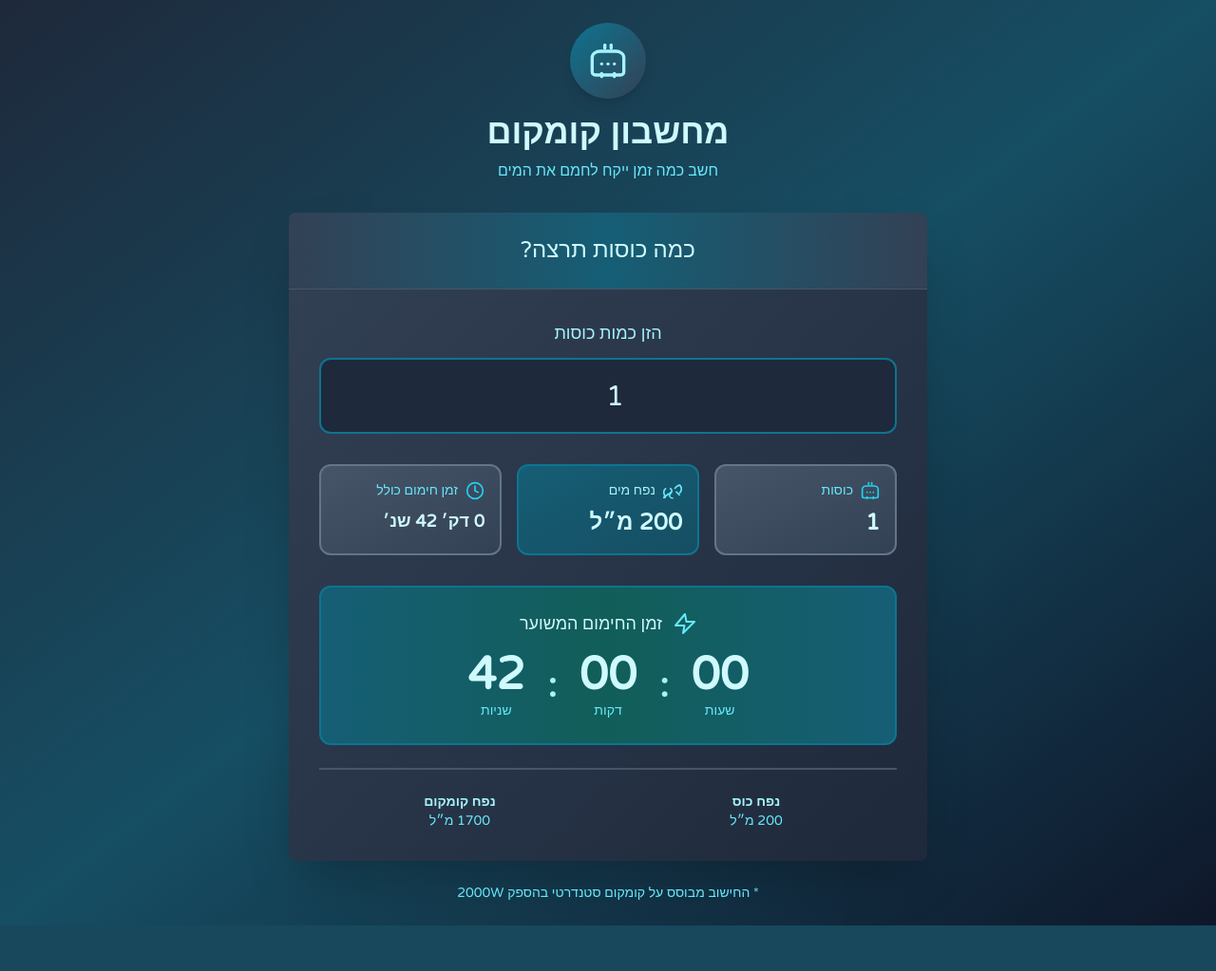
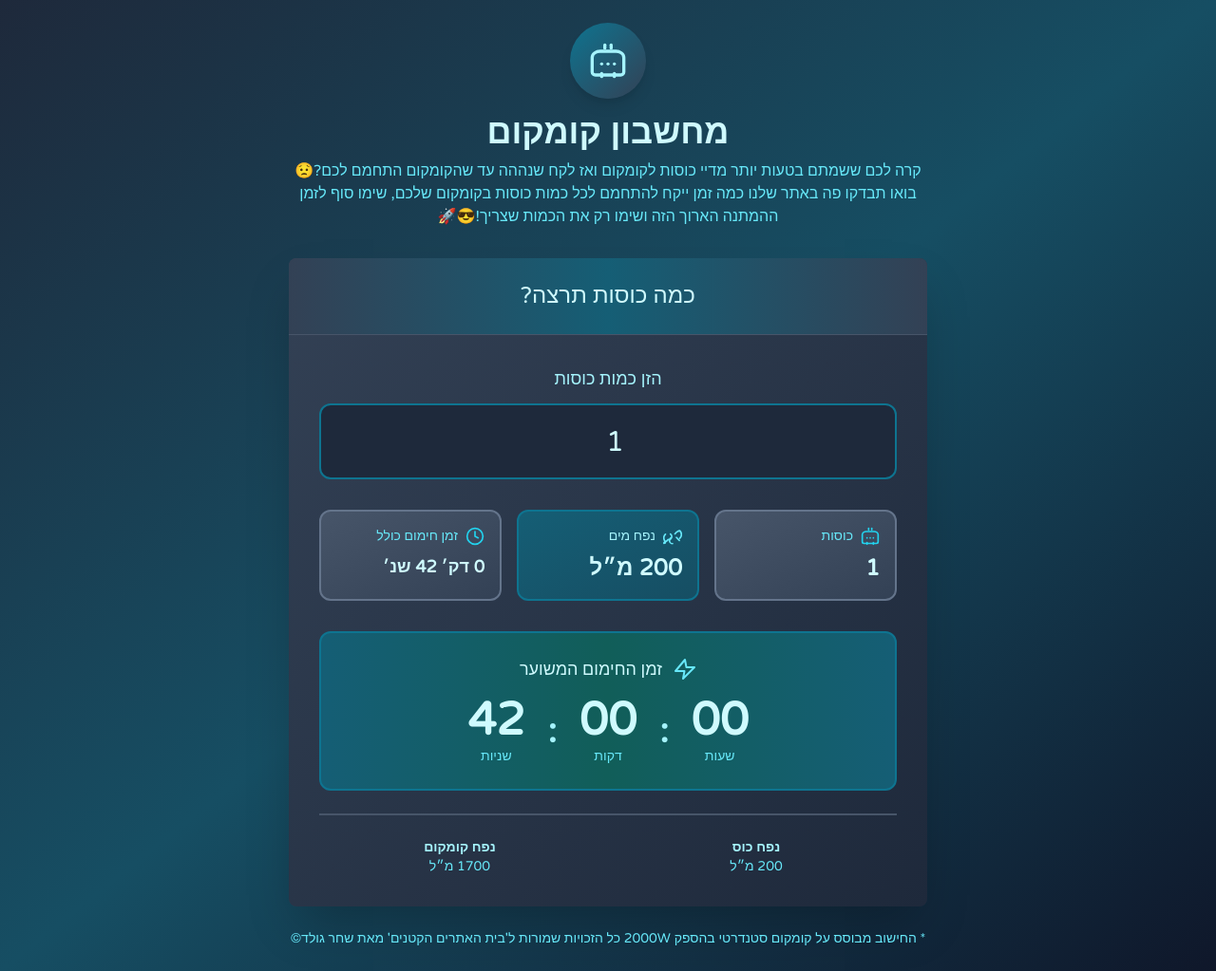
Before and after one commit to shdk052/komkom, a Flask app: page / in a window 1280 px wide. Shown: the whole page at 95% size. Before the commit the page ends 975 px from the top, so only its background shows below. Run offline with Flask 3, Linux system fonts and the light colour scheme; some libraries are stand-ins or nearby versions.

Commit message:
Update index.html

```diff
--- a/templates/index.html
+++ b/templates/index.html
@@ -22,7 +22,9 @@
                 <svg xmlns="http://www.w3.org/2000/svg" width="24" height="24" viewBox="0 0 24 24" fill="none" stroke="currentColor" stroke-width="2" stroke-linecap="round" stroke-linejoin="round" class="lucide lucide-coffee w-10 h-10 text-cyan-200"><path d="M10 2v2"/><path d="M14 2v2"/><path d="M8 20v2"/><path d="M16 20v2"/><path d="M17 6H7C4.6 6 2 7.5 2 10v9a2 2 0 0 0 2 2h16a2 2 0 0 0 2-2v-9c0-2.5-2.6-4-5-4Z"/><path d="M8 14h.01"/><path d="M12 14h.01"/><path d="M16 14h.01"/></svg>
             </div>
             <h1 class="text-4xl font-bold text-cyan-100 mb-2">מחשבון קומקום</h1>
-            <p class="text-cyan-300">חשב כמה זמן ייקח לחמם את המים</p>
+            <p class="text-cyan-300">קרה לכם ששמתם בטעות יותר מדיי כוסות לקומקום ואז לקח שנההה עד שהקומקום התחמם לכם?😟
+            בואו תבדקו פה באתר שלנו כמה זמן ייקח להתחמם לכל כמות כוסות בקומקום שלכם, שימו סוף לזמן ההמתנה הארוך הזה
+            ושימו רק  את הכמות שצריך!😎🚀</p>
         </div>
 
         <!-- Main Card -->
@@ -134,7 +136,8 @@
 
         <!-- Footer Note -->
         <div class="mt-6 text-center text-sm text-cyan-300">
-            <p>* החישוב מבוסס על קומקום סטנדרטי בהספק 2000W</p>
+            <p>* החישוב מבוסס על קומקום סטנדרטי בהספק 2000W
+            כל הזכויות שמורות ל'בית האתרים הקטנים' מאת שחר גולד©</p>
         </div>
     </div>
 
```
